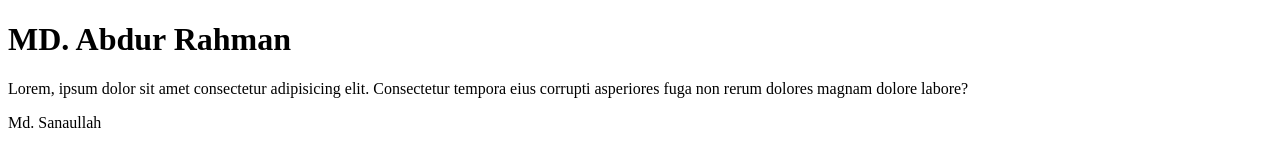
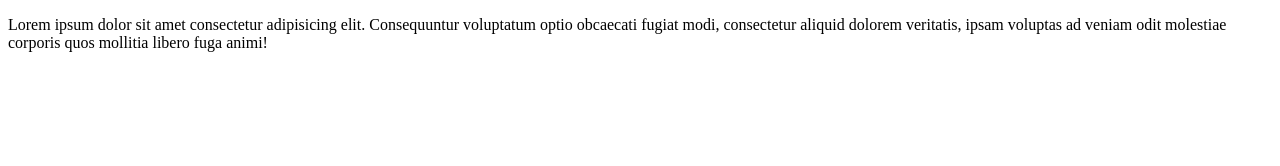
Before and after one commit to marup-100/First-project, a plain HTML site: page index.html in a window 1280 px wide. Drawn offline with Linux system fonts and the light colour scheme.

Commit message:
ptag-added

```diff
--- a/index.html
+++ b/index.html
@@ -6,9 +6,7 @@
     <title>Document</title>
 </head>
 <body>
-    <h1>MD. Abdur Rahman</h1>
-    <P>Lorem, ipsum dolor sit amet consectetur adipisicing elit. Consectetur tempora eius corrupti asperiores fuga non rerum dolores magnam dolore labore?</P>
-<p> Md. Sanaullah</p>
+<p>Lorem ipsum dolor sit amet consectetur adipisicing elit. Consequuntur voluptatum optio obcaecati fugiat modi, consectetur aliquid dolorem veritatis, ipsam voluptas ad veniam odit molestiae corporis quos mollitia libero fuga animi!</p>
 
 </body>
 </html>
```
